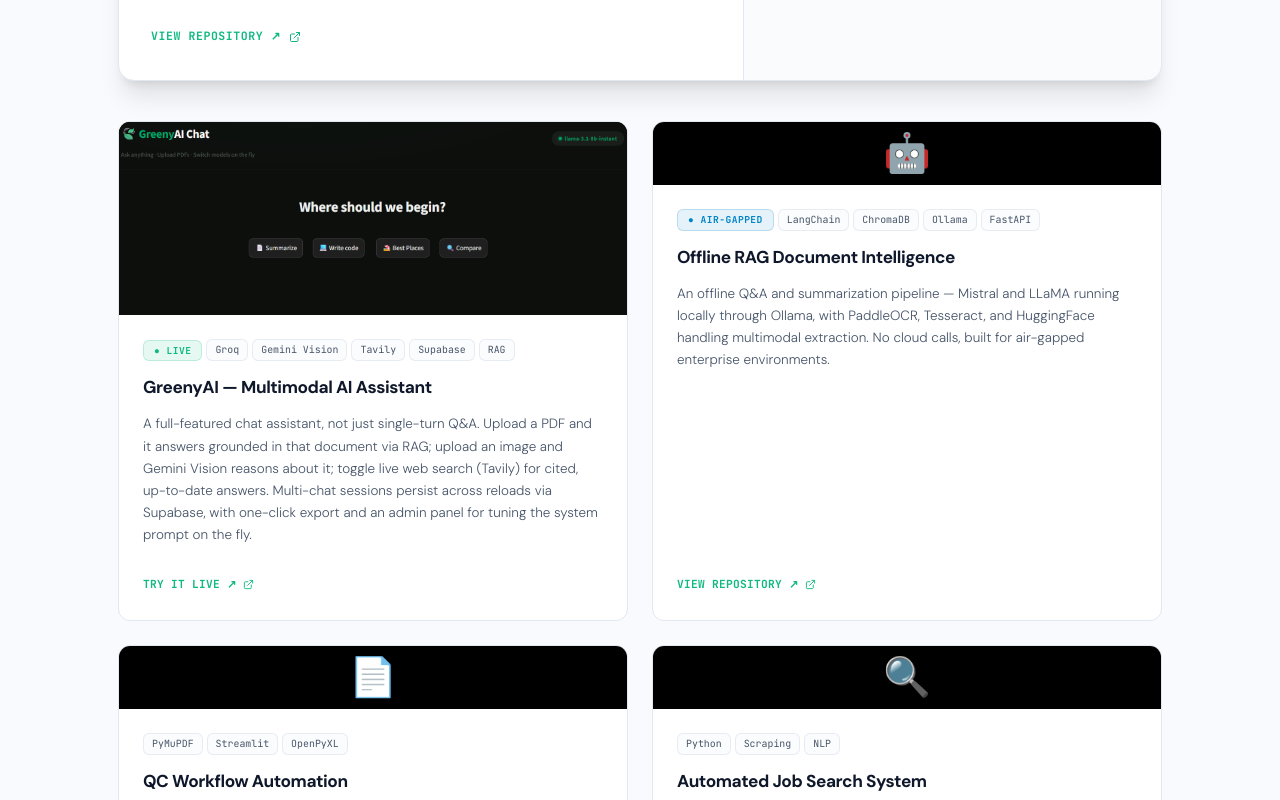
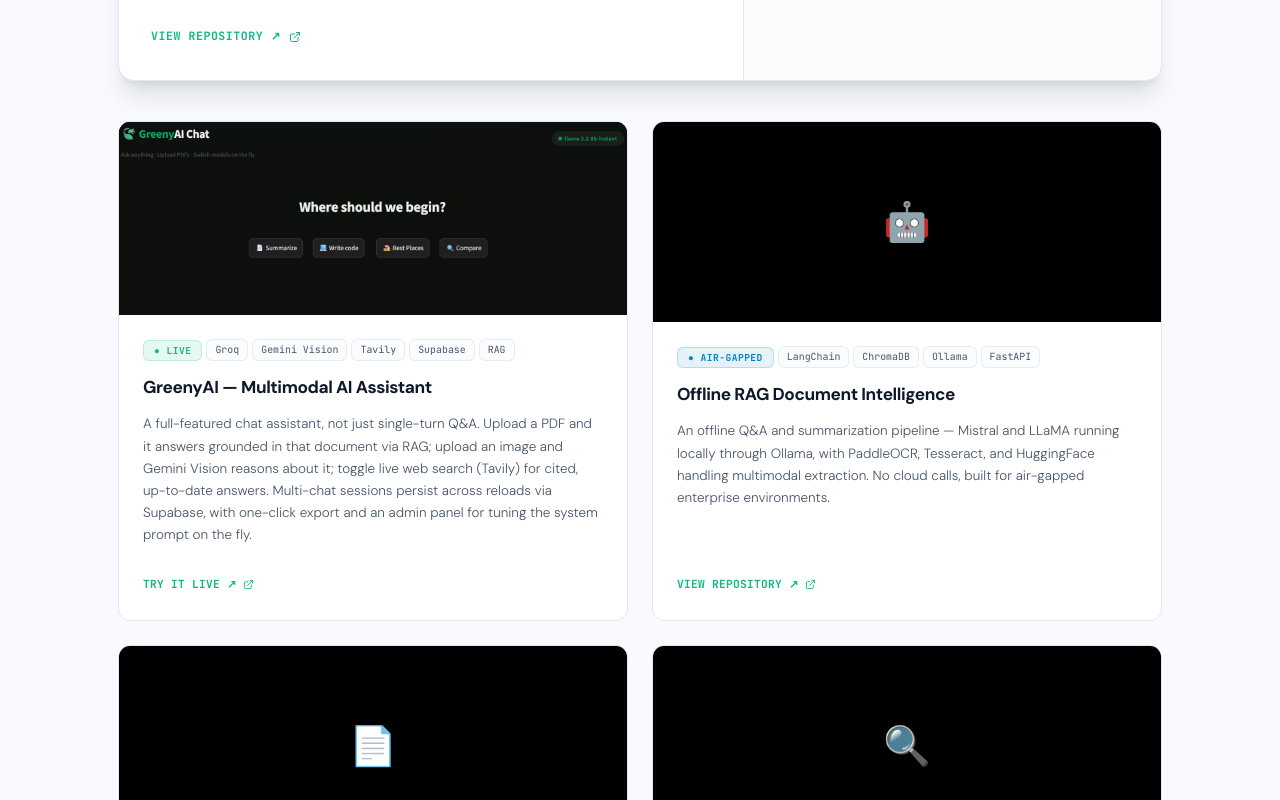
Before and after one commit to Tejakumar02/TEJA-KUMAR-PORTFOLIO, a React (Vite) app: page / in a window 1280 px wide. Shown: the part 4240-5040 px from the top of the page. Built offline with nearby package versions, Linux system fonts and the light colour scheme.

Commit message:
Set minimum height for ImageWithFallback component
Added minHeight style to ensure image has a minimum height.

```diff
--- a/src/components/ImageWithFallback.tsx
+++ b/src/components/ImageWithFallback.tsx
@@ -27,6 +27,7 @@
           fontSize: '2.4rem',
           width: '100%',
           height: '100%',
+          minHeight: '200px',
           display: 'flex',
           alignItems: 'center',
           justifyContent: 'center'
```
